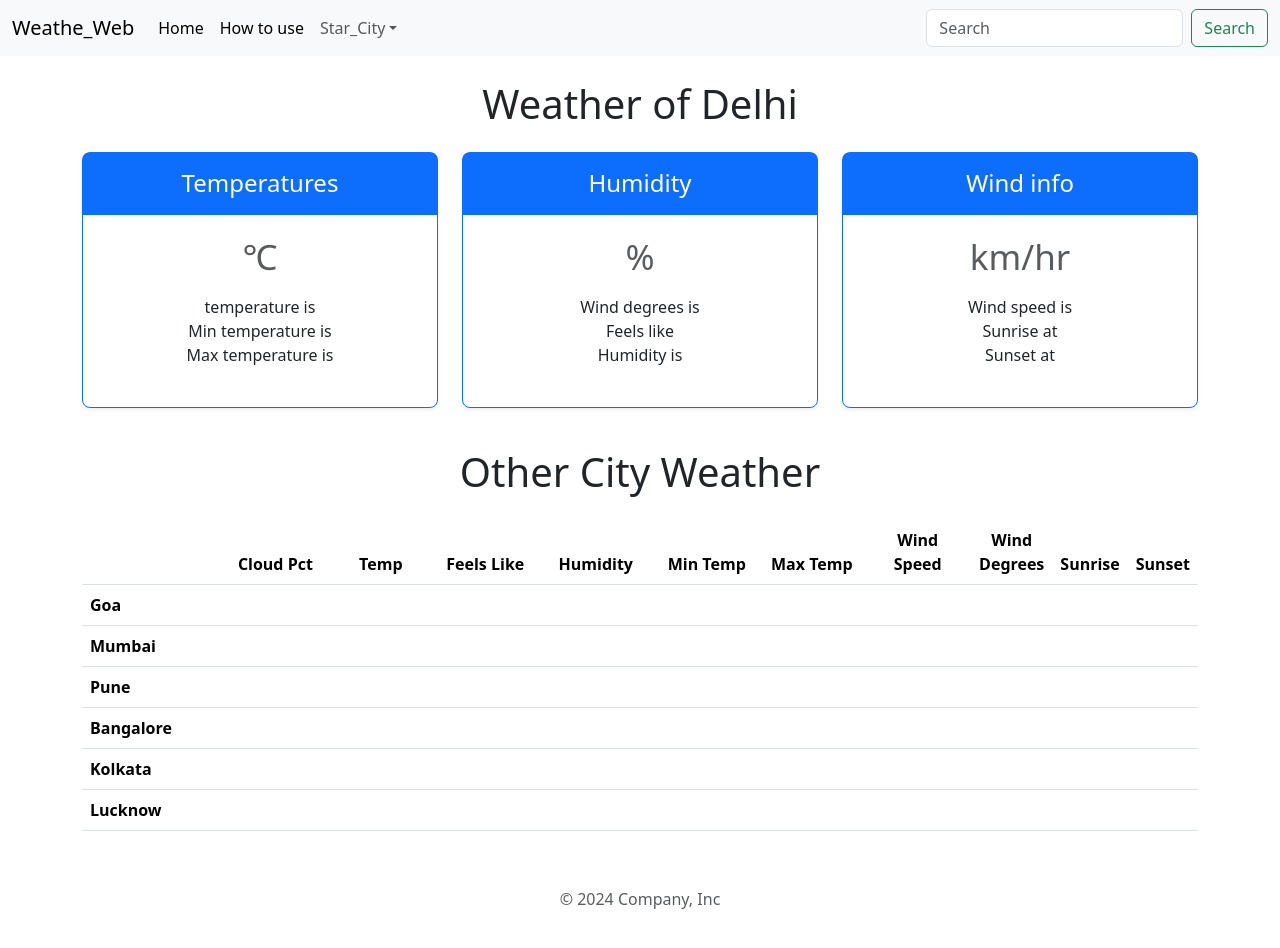
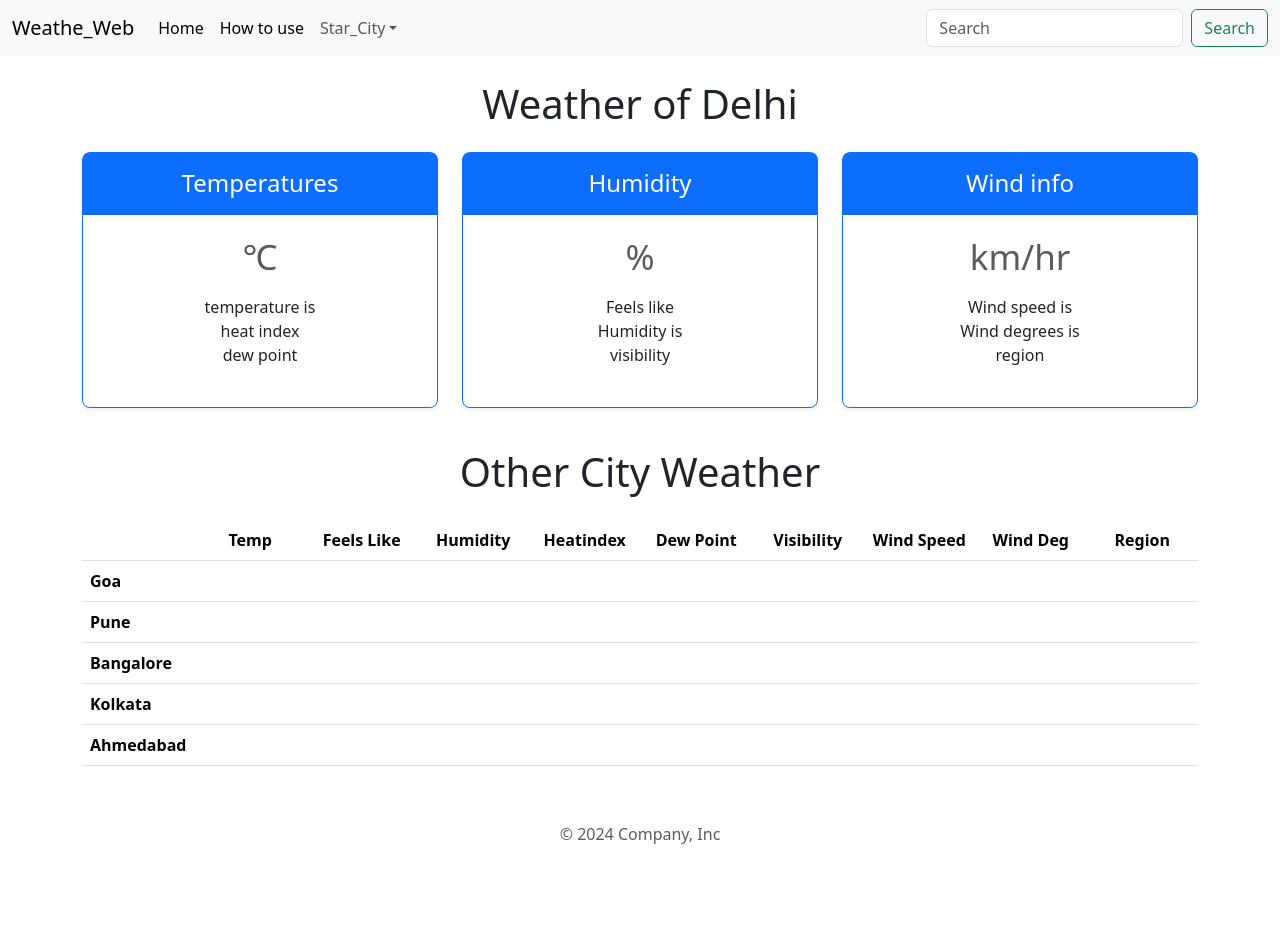
Before and after one commit to Girish-Kocharekar/Weather_Web, a plain HTML site: page index.html in a window 1280 px wide. After the commit the page ends 902 px from the top, so only its background shows below. Drawn offline with nearby package versions, Linux system fonts and the light colour scheme; no server answers.

Commit message:
added index.html

```diff
--- a/index.html
+++ b/index.html
@@ -27,7 +27,8 @@
             <button class="nav-link active" onclick="togglePopup()">How to use</button>
           </li>
           <li class="nav-item dropdown">
-            <a class="nav-link dropdown-toggle" href="#" role="button" data-bs-toggle="dropdown" aria-expanded="false">Star_City</a>
+            <a class="nav-link dropdown-toggle" href="#" role="button" data-bs-toggle="dropdown"
+              aria-expanded="false">Star_City</a>
             <ul class="dropdown-menu">
               <li><a class="dropdown-item" id="click1" href="#">London</a></li>
               <li><a class="dropdown-item" id="click2" href="#">New York</a></li>
@@ -47,12 +48,13 @@
 
   <div class="popup" id="popup-1">
     <div class="overlay"></div>
-    <div class="content" >
-        <div class="close-btn" onclick="togglePopup()">&times;</div>
-        <h3>How to use Weathe_Web</h3>
-        <p>Here in this Weathe_Web appplication you can find Weather of any city writting the name of that city in Search Bar.
-          There also Star_City option are available, By click on it you get the information about Weather of that city.
-          Also there same other city Weather is mention below.</p>
+    <div class="content">
+      <div class="close-btn" onclick="togglePopup()">&times;</div>
+      <h3>How to use Weathe_Web</h3>
+      <p>Here in this Weathe_Web appplication you can find Weather of any city writting the name of that city in Search
+        Bar.
+        There also Star_City option are available, By click on it you get the information about Weather of that city.
+        Also there same other city Weather is mention below.</p>
     </div>
   </div>
 
@@ -71,8 +73,8 @@
                   class="text-body-secondary fw-light"><span> &#8451;</span></small></h1>
               <ul class="list-unstyled mt-3 mb-4">
                 <li>temperature is <span id="temp"></span></li>
-                <li>Min temperature is <span id="min_temp"></span></li>
-                <li>Max temperature is <span id="max_temp"></span></li>
+                <li>heat index <span id="heatindex"></span></li>
+                <li>dew point <span id="dewpoint"></span></li>
               </ul>
 
             </div>
@@ -87,9 +89,9 @@
               <h1 class="card-title pricing-card-title"><span id="humidity2"></span><small
                   class="text-body-secondary fw-light"> %</small></h1>
               <ul class="list-unstyled mt-3 mb-4">
-                <li>Wind degrees is <span id="wind_degrees"></span></li>
                 <li>Feels like <span id="feels_like"></span></li>
                 <li>Humidity is <span id="humidity"></span></li>
+                <li>visibility <span id="visibility"></span></li>
 
               </ul>
 
@@ -106,8 +108,8 @@
                   class="text-body-secondary fw-light"> km/hr</small></h1>
               <ul class="list-unstyled mt-3 mb-4">
                 <li>Wind speed is <span id="wind_speed"></span></li>
-                <li>Sunrise at <span id="sunrise"></span></li>
-                <li>Sunset at <span id="sunset"></span></li>
+                <li>Wind degrees is <span id="wind_degree"></span></li>
+                <li>region <span id="region"></span></li>
               </ul>
 
             </div>
@@ -121,100 +123,81 @@
         <table class="table text-center">
           <thead>
             <tr>
-              <th style="width: 15%;"></th>
-              <th style="width: 12%;">Cloud Pct</th>
-              <th style="width: 12%;">Temp</th>
-              <th style="width: 12%;">Feels Like</th>
-              <th style="width: 12%;">Humidity</th>
-              <th style="width: 12%;">Min Temp</th>
-              <th style="width: 12%;">Max Temp</th>
-              <th style="width: 12%;">Wind Speed</th>
-              <th style="width: 12%;">Wind Degrees</th>
-              <th style="width: 12%;">Sunrise</th>
-              <th style="width: 12%;">Sunset</th>
+              <th style="width: 7%;"></th>
+              <th style="width: 10%;">Temp</th>
+              <th style="width: 10%;">Feels Like</th>
+              <th style="width: 10%;">Humidity</th>
+              <th style="width: 10%;">Heatindex</th>
+              <th style="width: 10%;">Dew Point</th>
+              <th style="width: 10%;">Visibility</th>
+              <th style="width: 10%;">Wind Speed</th>
+              <th style="width: 10%;">Wind Deg</th>
+              <th style="width: 10%;">Region</th>
             </tr>
           </thead>
           <tbody>
             <tr>
               <th scope="row" class="text-start">Goa</th>
-              <td><span id="cloud_pct3"></span></td>
               <td><span id="temp3"></span></td>
               <td><span id="feels_like3"></span></td>
               <td><span id="humidity3"></span></td>
-              <td><span id="min_temp3"></span></td>
-              <td><span id="max_temp3"></span></td>
+              <td><span id="heatindex3"></span></td>
+              <td><span id="dewpoint3"></span></td>
+              <td><span id="visibility3"></span></td>
               <td><span id="wind_speed3"></span></td>
-              <td><span id="wind_degrees3"></span></td>
-              <td><span id="sunrise3"></span></td>
-              <td><span id="sunset3"></span></td>
-            </tr>
-            <tr>
-              <th scope="row" class="text-start">Mumbai</th>
-              <td><span id="cloud_pct4"></span></td>
-              <td><span id="temp4"></span></td>
-              <td><span id="feels_like4"></span></td>
-              <td><span id="humidity4"></span></td>
-              <td><span id="min_temp4"></span></td>
-              <td><span id="max_temp4"></span></td>
-              <td><span id="wind_speed4"></span></td>
-              <td><span id="wind_degrees4"></span></td>
-              <td><span id="sunrise4"></span></td>
-              <td><span id="sunset4"></span></td>
+              <td><span id="wind_degree3"></span></td>
+              <td><span id="region3"></span></td>
             </tr>
           </tbody>
 
           <tbody>
             <tr>
               <th scope="row" class="text-start">Pune</th>
-              <td><span id="cloud_pct5"></span></td>
               <td><span id="temp5"></span></td>
               <td><span id="feels_like5"></span></td>
               <td><span id="humidity5"></span></td>
-              <td><span id="min_temp5"></span></td>
-              <td><span id="max_temp5"></span></td>
+              <td><span id="heatindex5"></span></td>
+              <td><span id="dewpoint5"></span></td>
+              <td><span id="visibility5"></span></td>
               <td><span id="wind_speed5"></span></td>
-              <td><span id="wind_degrees5"></span></td>
-              <td><span id="sunrise5"></span></td>
-              <td><span id="sunset5"></span></td>
+              <td><span id="wind_degree5"></span></td>
+              <td><span id="region5"></span></td>
             </tr>
             <tr>
               <th scope="row" class="text-start">Bangalore</th>
-              <td><span id="cloud_pct6"></span></td>
               <td><span id="temp6"></span></td>
               <td><span id="feels_like6"></span></td>
               <td><span id="humidity6"></span></td>
-              <td><span id="min_temp6"></span></td>
-              <td><span id="max_temp6"></span></td>
+              <td><span id="heatindex6"></span></td>
+              <td><span id="dewpoint6"></span></td>
+              <td><span id="visibility6"></span></td>
               <td><span id="wind_speed6"></span></td>
-              <td><span id="wind_degrees6"></span></td>
-              <td><span id="sunrise6"></span></td>
-              <td><span id="sunset6"></span></td>
+              <td><span id="wind_degree6"></span></td>
+              <td><span id="region6"></span></td>
             </tr>
             <tr>
               <th scope="row" class="text-start">Kolkata</th>
-              <td><span id="cloud_pct7"></span></td>
               <td><span id="temp7"></span></td>
               <td><span id="feels_like7"></span></td>
               <td><span id="humidity7"></span></td>
-              <td><span id="min_temp7"></span></td>
-              <td><span id="max_temp7"></span></td>
+              <td><span id="heatindex7"></span></td>
+              <td><span id="dewpoint7"></span></td>
+              <td><span id="visibility7"></span></td>
               <td><span id="wind_speed7"></span></td>
-              <td><span id="wind_degrees7"></span></td>
-              <td><span id="sunrise7"></span></td>
-              <td><span id="sunset7"></span></td>
+              <td><span id="wind_degree7"></span></td>
+              <td><span id="region7"></span></td>
             </tr>
             <tr>
-              <th scope="row" class="text-start">Lucknow</th>
-              <td><span id="cloud_pct8"></span></td>
+              <th scope="row" class="text-start">Ahmedabad</th>
               <td><span id="temp8"></span></td>
               <td><span id="feels_like8"></span></td>
               <td><span id="humidity8"></span></td>
-              <td><span id="min_temp8"></span></td>
-              <td><span id="max_temp8"></span></td>
+              <td><span id="heatindex8"></span></td>
+              <td><span id="dewpoint8"></span></td>
+              <td><span id="visibility8"></span></td>
               <td><span id="wind_speed8"></span></td>
-              <td><span id="wind_degrees8"></span></td>
-              <td><span id="sunrise8"></span></td>
-              <td><span id="sunset8"></span></td>
+              <td><span id="wind_degree8"></span></td>
+              <td><span id="region8"></span></td>
             </tr>
           </tbody>
         </table>
```
